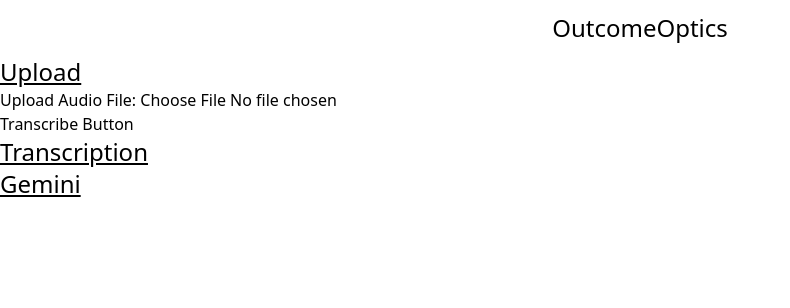
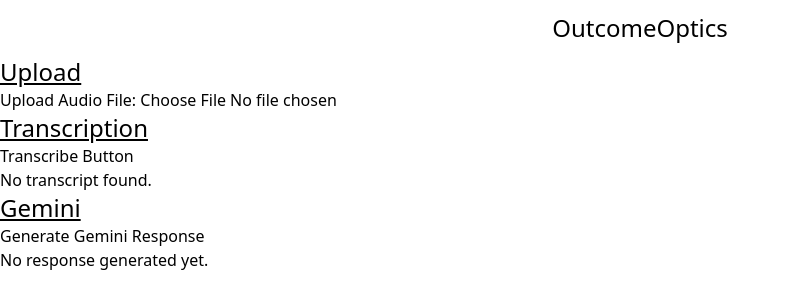
Before and after one commit to phamousq/OutcomeOptics, a SvelteKit app: page /assemblyai in a window 1280 px wide. Shown: the top 308 px of the page, without its empty margins (0-790 px from the left). Built offline with nearby package versions, Linux system fonts and the light colour scheme.

Commit message:
introduce gemini summary functionality

```diff
--- a/package.json
+++ b/package.json
@@ -39,6 +39,7 @@
 		"vite": "^6.0.0"
 	},
 	"dependencies": {
+		"@google/generative-ai": "^0.24.0",
 		"assemblyai": "^4.9.0"
 	}
 }
--- a/src/routes/assemblyai/+page.svelte
+++ b/src/routes/assemblyai/+page.svelte
@@ -1,5 +1,6 @@
 <script lang="ts">
     import { AssemblyAI } from 'assemblyai';
+    import { GoogleGenerativeAI } from '@google/generative-ai';
 
     let transcriptionText: string = '';
     let speakerUtterances: string[] = [];
@@ -68,7 +69,13 @@
     }
 
     async function generateGeminiResponse() {
+        const genAI = new GoogleGenerativeAI(import.meta.env.VITE_GOOGLE_API_KEY);
+        const model = genAI.getGenerativeModel({ model: "gemini-2.0-flash" });
 
+        const prompt = `Summerize the following transcript: ${transcriptionText}`;
+
+        const result = await model.generateContent(prompt);
+        geminiResponse = result.response.text();
     }
 </script>
 
@@ -87,6 +94,9 @@
         <!-- <label for="audioUrl">Or Enter Audio URL:</label>
         <input type="text" id="audioUrl" bind:value={audioUrl} /> -->
 
+
+
+        <h1 class="text-2xl underline">Transcription</h1>
         <button onclick={transcribeAudio} disabled={loading}>
         {loading ? 'Transcribing...' : 'Transcribe Button'}
         </button>
@@ -95,24 +105,26 @@
         <p style="color: red;">Error: {error}</p>
         {/if}
 
-        <h1 class="text-2xl underline">Transcription</h1>
-
         <!-- {#if transcriptionText}
             <p>{transcriptionText}</p>
         {/if} -->
 
         {#if speakerUtterances.length}
-            <h2>Speakers:</h2>
             <ul>
                 {#each speakerUtterances as utterance}
                 <li>{utterance}</li>
                 {/each}
             </ul>
+        {:else}
+            <p>No transcript found.</p>
         {/if}
     </div>
     <dir>
         <h1 class="text-2xl underline">Gemini</h1>
-        {#if geminiResponse.length}
+        <button onclick={generateGeminiResponse}>Generate Gemini Response</button>
+        {#if !geminiResponse.length}
+            <p>No response generated yet.</p>
+        {:else}
             <p>{geminiResponse}</p>
         {/if}
     </dir>
```
Also changed, not shown: 1 other file (tests, documents, lock files or other folders).
